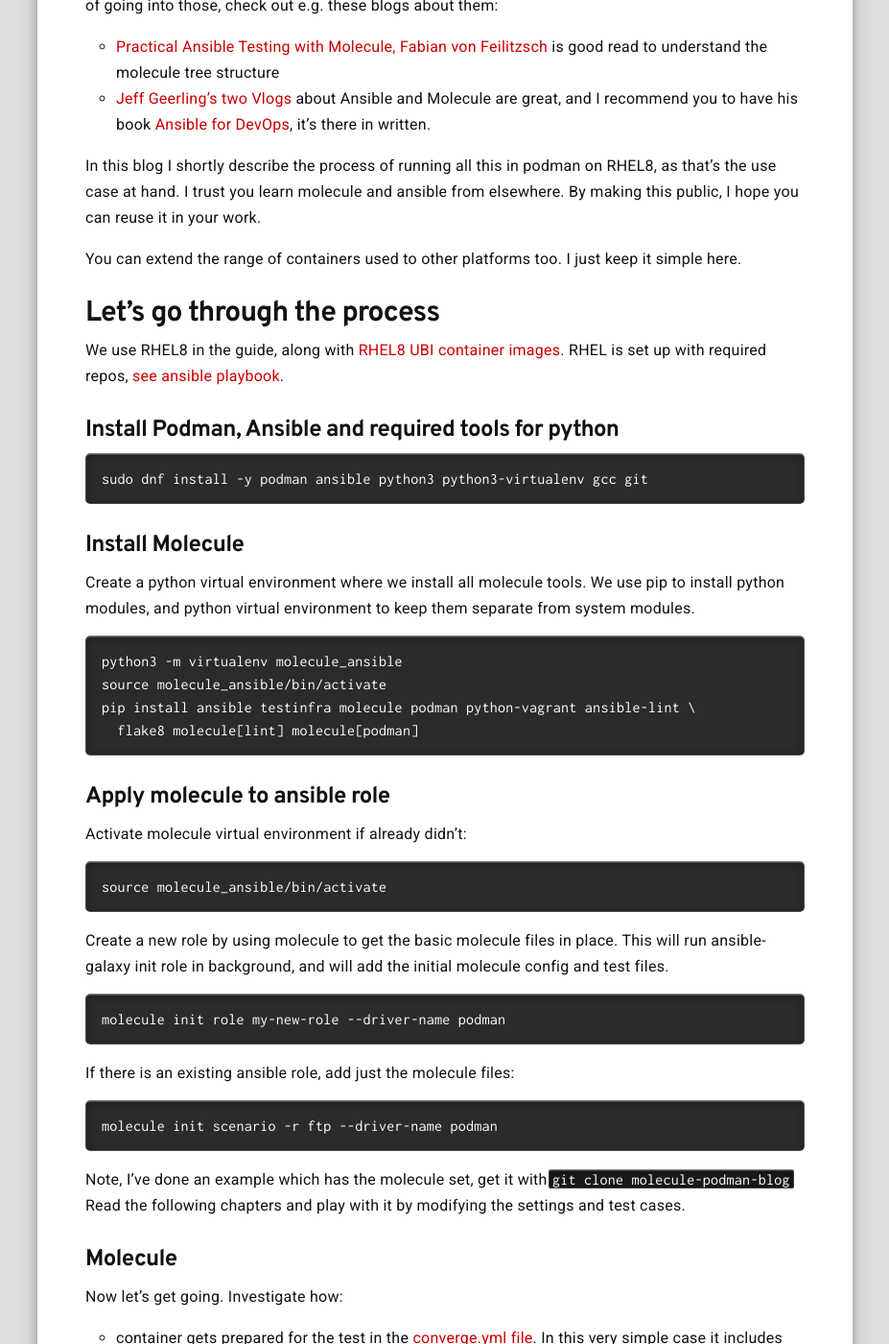
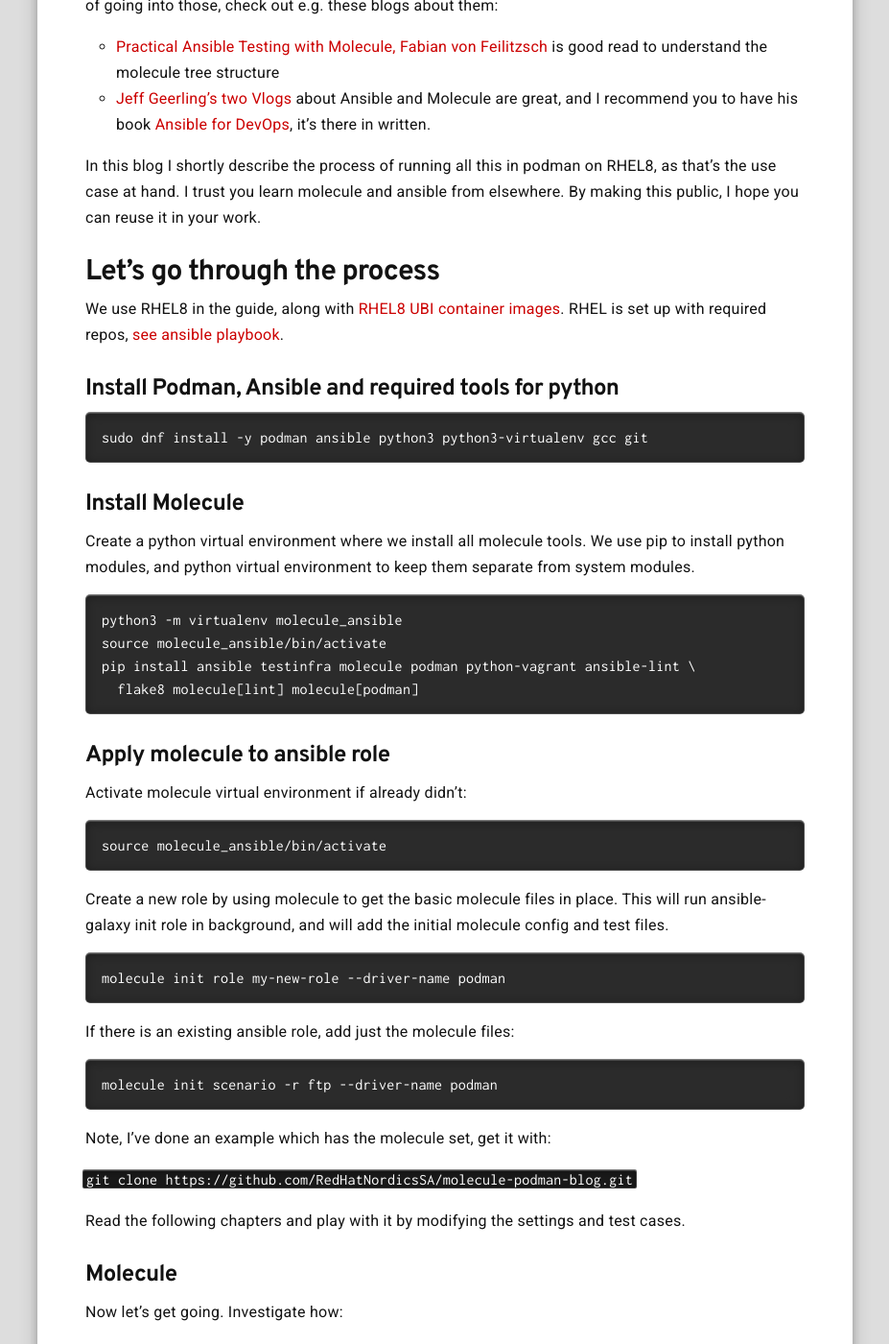
Before and after one commit to RedHatNordicsSA/RedHatNordicsSA.github.io, a Jekyll site: the page built from _posts/2020-05-14-test-ansible-role-molecule-podman.markdown, in a window 1280 px wide and 1400 px high, scrolled down 1698 px. Shown: the whole window at 96% size, without its empty margins (176-1103 px from the left). Built offline with Jekyll 4.4.1, drawn with Linux system fonts in a browser that asks for light colours.

Commit message:
Fix git clone link for molecule podman

````diff
--- a/_posts/2020-05-14-test-ansible-role-molecule-podman.markdown
+++ b/_posts/2020-05-14-test-ansible-role-molecule-podman.markdown
@@ -63,9 +63,6 @@
 RHEL8, as that's the use case at hand. I trust you learn molecule and ansible
 from elsewhere. By making this public, I hope you can reuse it in your work.
 
-You can extend the range of containers used to other platforms too. I just keep
-it simple here.
-
 # Let's go through the process
 
 We use RHEL8 in the guide, along with [RHEL8 UBI container images][ubi8]. RHEL
@@ -112,8 +109,11 @@
 molecule init scenario -r ftp --driver-name podman
 ```
 
-Note, I've done an example which has the molecule set, get it with
-```git clone molecule-podman-blog```. Read the following chapters and play with
+Note, I've done an example which has the molecule set, get it with:
+
+```git clone https://github.com/RedHatNordicsSA/molecule-podman-blog.git```
+
+Read the following chapters and play with
 it by modifying the settings and test cases.
 
 ## Molecule
````
